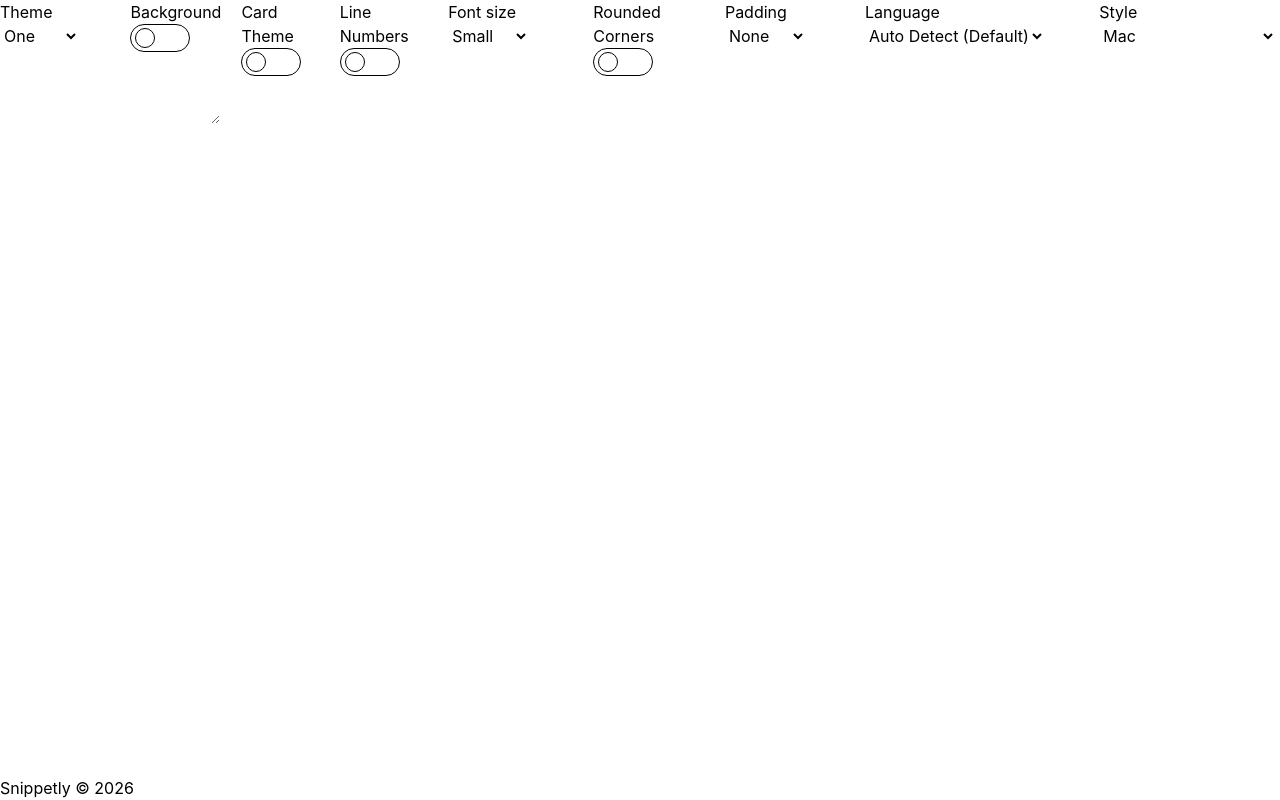
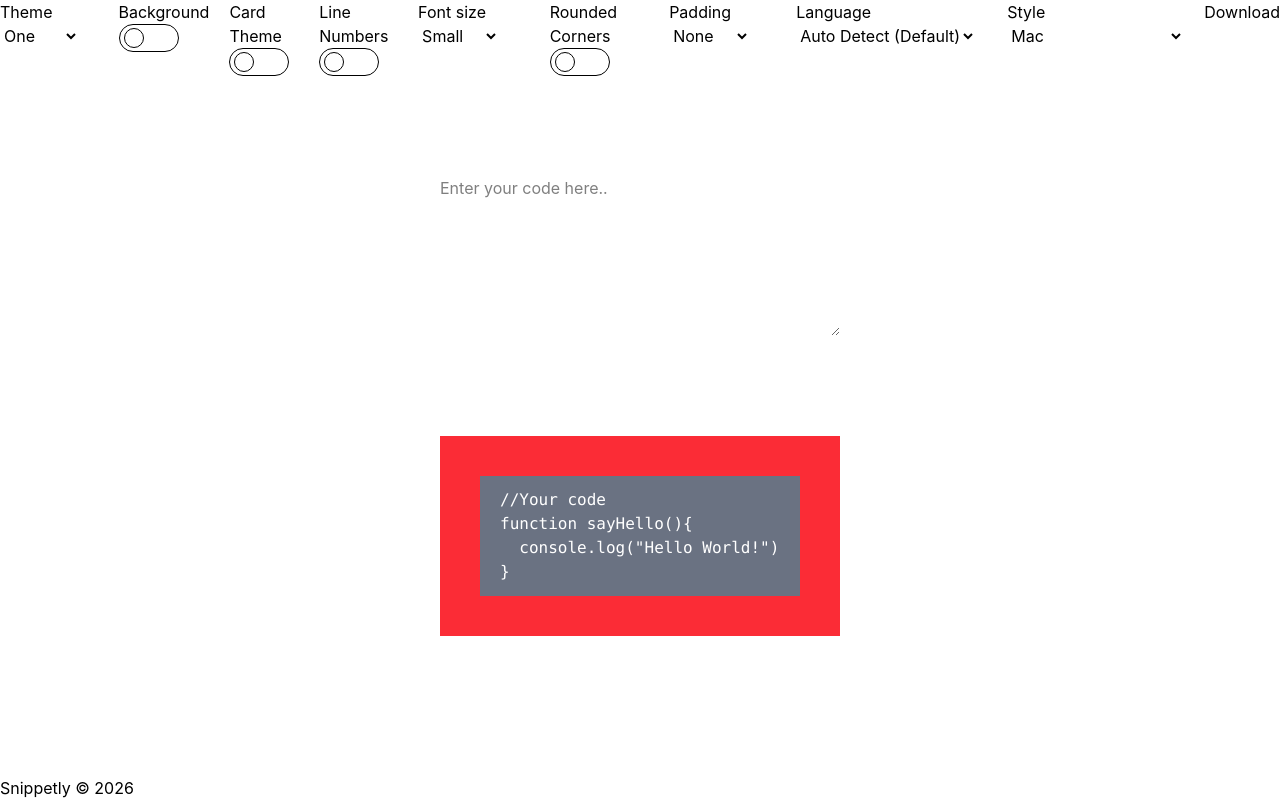
Before and after one commit to aru-shi2/Snippetly, a React app in the folder Frontend/: page /snippet in a window 1280 px wide. Built offline with nearby package versions, Linux system fonts and the light colour scheme; the HTML template or start-up script is replaced by a standard one.

Commit message:
edit page design

```diff
--- a/Frontend/src/Components/Snippets.jsx
+++ b/Frontend/src/Components/Snippets.jsx
@@ -1,9 +1,9 @@
-import React from 'react'
-import Togglebtn from './Togglebtn'
+import React from "react";
+import Togglebtn from "./Togglebtn";
 
 const Snippets = () => {
   return (
-    <div>
+    <div className="h-screen">
       <div className="topp flex gap-5">
         <div className="theme">
           <label htmlFor="Colour">Theme</label>
@@ -14,18 +14,18 @@ const Snippets = () => {
           </select>
         </div>
         <div className="bgd">
-          <label htmlFor='bg'>Background</label>
-          <Togglebtn/>
+          <label htmlFor="bg">Background</label>
+          <Togglebtn />
         </div>
 
         <div className="theme">
           <label htmlFor="theme">Card Theme</label>
-          <Togglebtn/>
+          <Togglebtn />
         </div>
 
         <div className="no">
           <label htmlFor="line">Line Numbers</label>
-          <Togglebtn/>
+          <Togglebtn />
         </div>
 
         <div className="font">
@@ -39,7 +39,7 @@ const Snippets = () => {
 
         <div className="round">
           <label htmlFor="radius">Rounded Corners</label>
-          <Togglebtn/>
+          <Togglebtn />
         </div>
 
         <div className="padding">
@@ -74,13 +74,35 @@ const Snippets = () => {
             <option value="">Minimal (No Header)</option>
           </select>
         </div>
+
+        <div className="save">
+          <button>Download</button>
+        </div>
       </div>
 
-      <div className="txt">
-        <textarea name="" id="" placeholder></textarea>
+      <div className="txt flex h-[45%] items-center justify-center">
+        <textarea
+          className="min-h-40 min-w-100"
+          name=""
+          id=""
+          placeholder="Enter your code here.."
+        ></textarea>
+      </div>
+
+      <div className="preview flex justify-center">
+        <div className="bg-red-500 min-h-50 min-w-100 flex justify-center items-center">
+        <pre className="bg-gray-500 h-30 min-w-80 flex items-center text-white whitespace-pre-wrap font-mono p-5">
+          <code>
+            {`//Your code
+function sayHello(){
+  console.log("Hello World!")
+}`}
+          </code>
+        </pre>
         </div>
       </div>
-  )
-}
+    </div>
+  );
+};
 
-export default Snippets
+export default Snippets;
```
Lines whose indentation alone changed are shown as unchanged.
